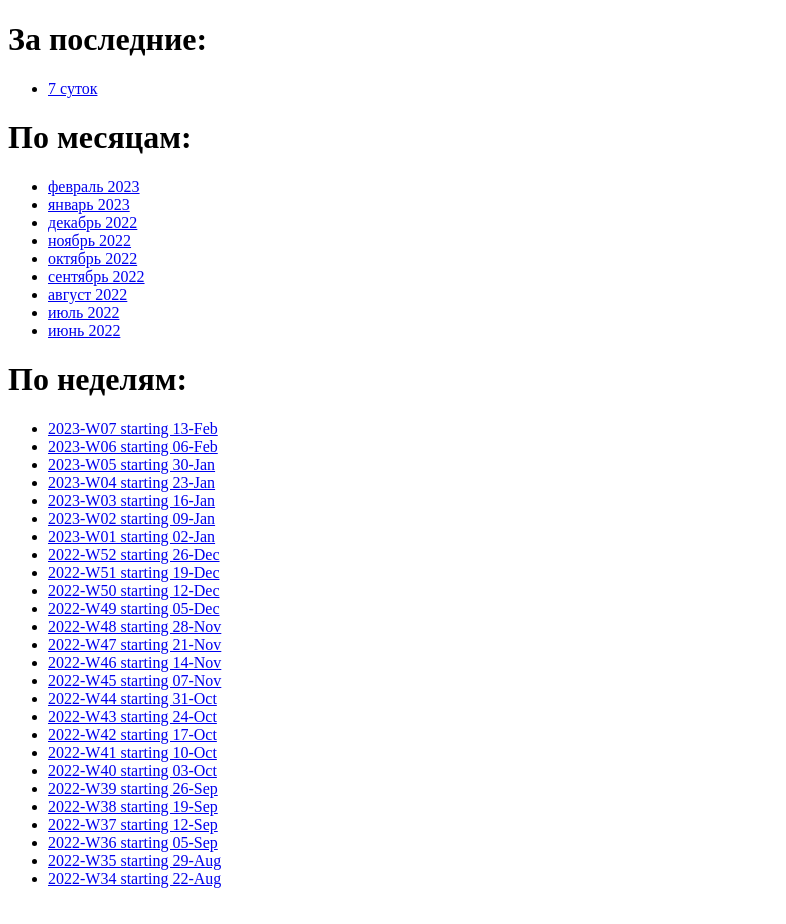
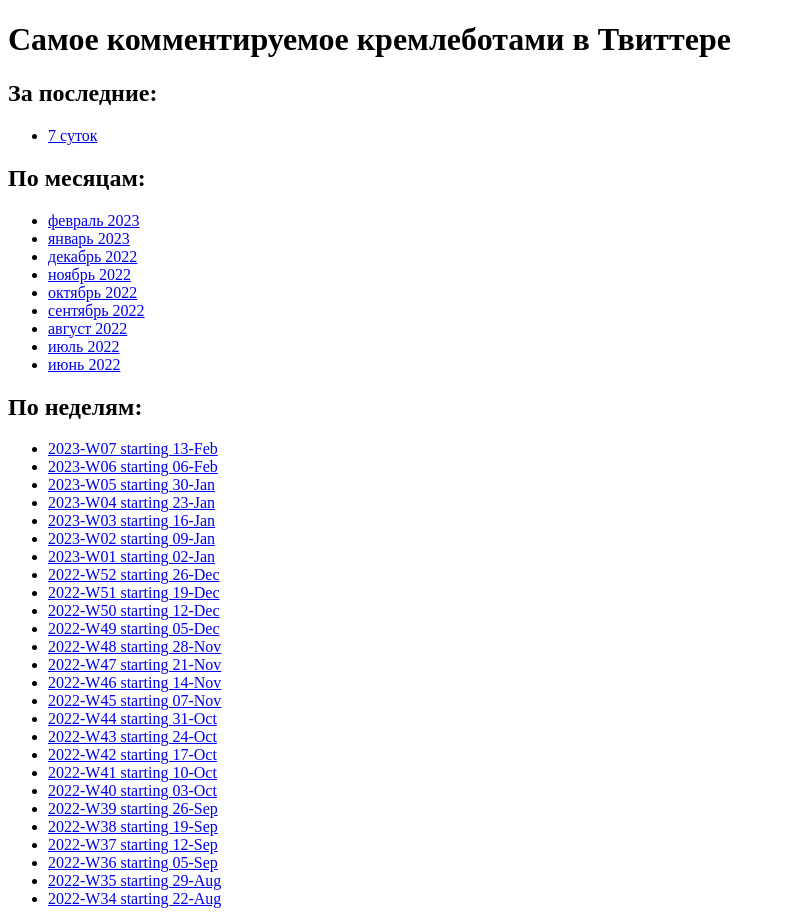
Before and after one commit to antibot4navalny/trends, a plain HTML site: page index.html in a window 1280 px wide. Shown: the whole page, without its empty margins (0-786 px from the left). Drawn offline with Linux system fonts and the light colour scheme.

Commit message:
add top-level heading

```diff
--- a/index.html
+++ b/index.html
@@ -5,12 +5,14 @@
 <TITLE>Самое комментируемое кремлеботами в Твиттере</TITLE>
 </HEAD>
 <body>
-<h1>За последние:</h1>
+<h1>Самое комментируемое кремлеботами в Твиттере</h1>
+<h2>За последние:</h2>
+
 <ul>
 <li><a href="https://antibot4navalny.github.io/trends/rolling/7%20days.html">7 суток</a></li>
 </ul>
 
-<h1>По месяцам:</h1>
+<h2>По месяцам:</h2>
 
 <ul>
 <li><a href="https://antibot4navalny.github.io/trends/monthly/2023-02%20February.html">февраль 2023</a></li>
@@ -24,7 +26,7 @@
 <li><a href="https://antibot4navalny.github.io/trends/monthly/2022-06%20June.html">июнь 2022</a></li>
 </ul>
 
-<h1>По неделям:</h1>
+<h2>По неделям:</h2>
 
 <ul>
 <li><a href="https://antibot4navalny.github.io/trends/weekly/2023-W07 starting 13-Feb.html">2023-W07 starting 13-Feb</a></li>
```
